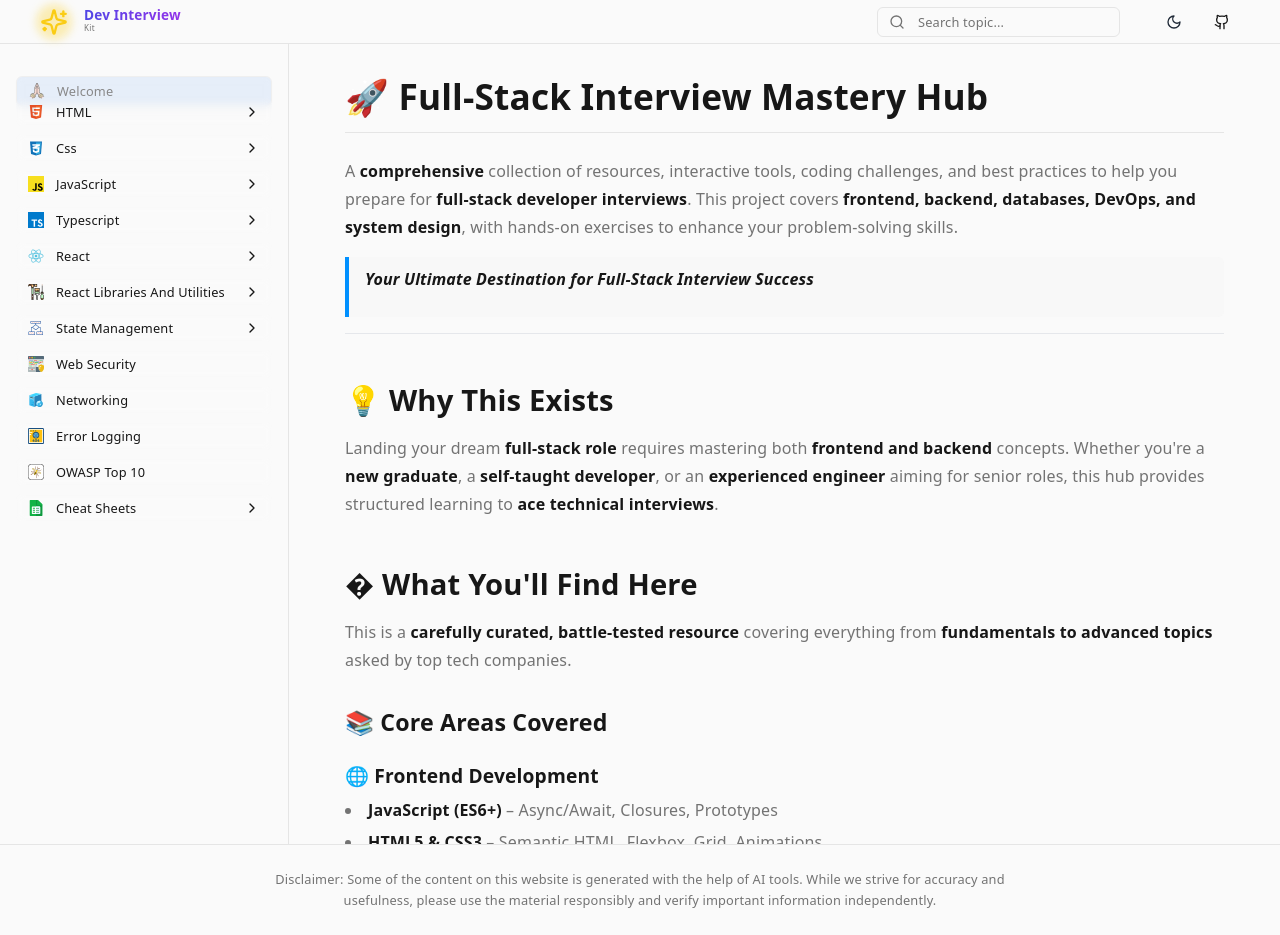
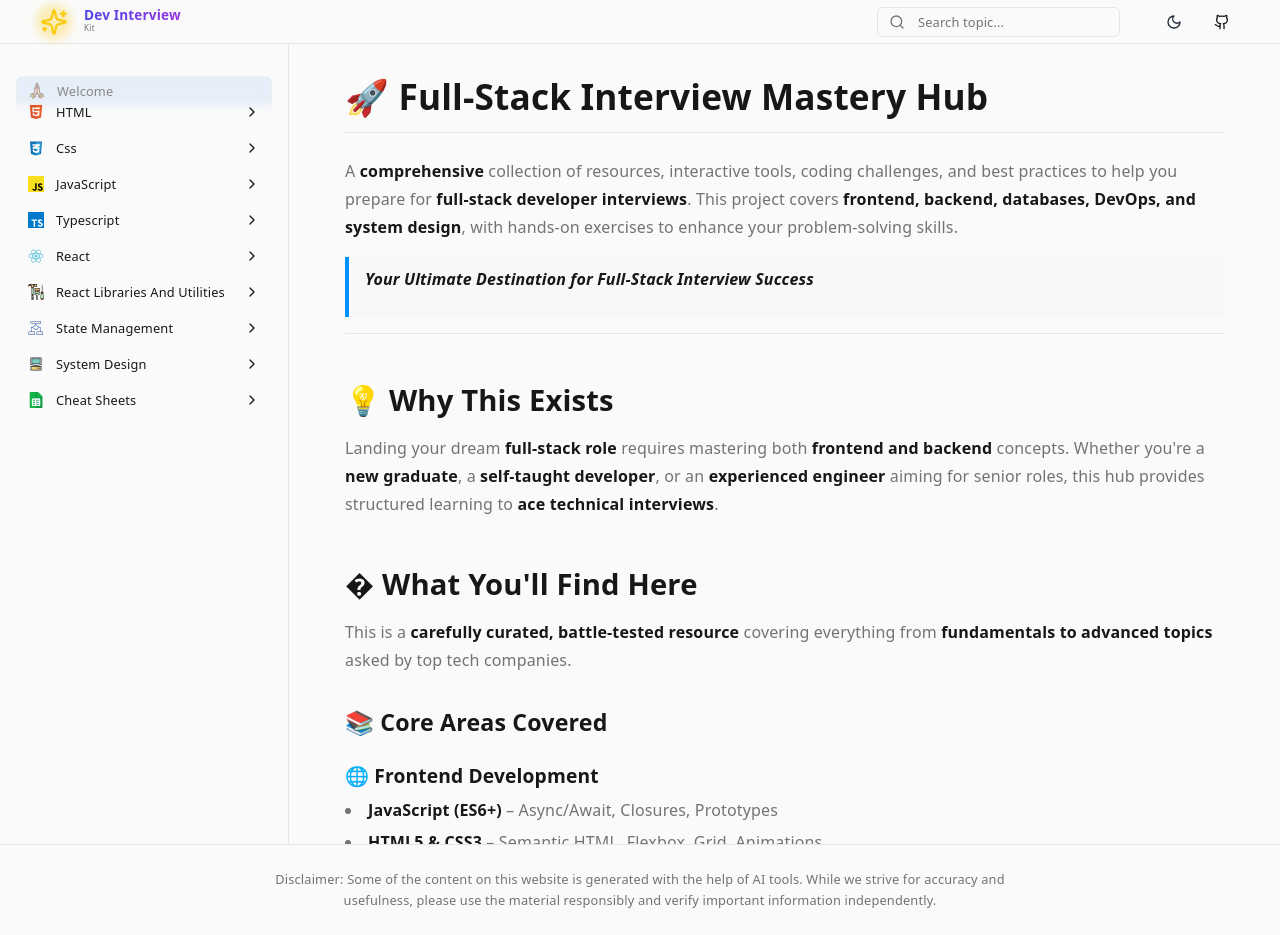
Before and after one commit to RaviTejaLadi/DevInterviewKit, a React (Vite) app: page / in a window 1280 px wide. Built offline with nearby package versions, Linux system fonts and the light colour scheme; a web font is replaced by a local one.

Commit message:
Add comprehensive markdown content for frontend technologies and resources

```diff
--- a/src/App.tsx
+++ b/src/App.tsx
@@ -1,7 +1,7 @@
 import { useState, useMemo, lazy, Suspense, useEffect } from 'react';
 import { Sidebar } from './components/Sidebar';
 
-import { markdownData } from './data/markdown-content';
+import { markdownData } from './data';
 import { Navbar } from './components/NavBar';
 import { ThemeProvider } from './context/ThemeContext';
 import { MarkdownDocument } from './types/markdown-content-types';
--- /dev/null
+++ b/src/assets/technologies/System.tsx
@@ -0,0 +1,23 @@
+import * as React from 'react';
+import { JSX } from 'react/jsx-runtime';
+const System = (props: JSX.IntrinsicAttributes & React.SVGProps<SVGSVGElement>) => (
+  <svg viewBox="0 0 1024 1024" className="icon" xmlns="http://www.w3.org/2000/svg" {...props}>
+    <g strokeWidth={0} />
+    <g strokeLinecap="round" strokeLinejoin="round" />
+    <path
+      d="M841.894 97.371H180.399c-13.502 0-24.454 10.956-24.454 24.455v431.976c0 1.21.509 2.227.701 3.375.763 11.399 9.17 21.208 20.826 22.863l65.784 9.235c50.44 7.258 111.77 16.11 167.936 22.163v32.414H186.833c-13.502 0-24.454 10.952-24.454 24.454v236.079c0 13.502 10.952 24.454 24.454 24.454h652.195c13.502 0 24.454-10.952 24.454-24.454V668.307c0-13.502-10.952-24.454-24.454-24.454H602.756v-31.077c57.57-5.86 121.767-15.348 173.797-22.991l68.588-9.744c12.42-1.783 21.334-12.801 20.952-25.094 0-.382.254-.698.254-1.145V121.827c.001-13.499-10.951-24.456-24.453-24.456"
+      fill="#27323A"
+    />
+    <path d="M211.288 692.762h603.284V879.93H211.288z" fill="#F4CE73" />
+    <path
+      d="M460.102 643.852v-27.895c19.678 1.467 38.085 2.423 53.88 2.423 11.973 0 25.598-.64 39.864-1.53v27.002zm357.336-109.285-48.016 6.815c-80.372 11.847-190.354 28.088-255.44 28.088-66.106 0-180.292-16.562-263.656-28.596l-45.47-6.369V146.281h612.583z"
+      fill="#FFF"
+    />
+    <path
+      d="M599.254 798.413h163.607c13.499 0 24.455-10.952 24.455-24.455 0-13.499-10.956-24.454-24.455-24.454H599.254c-13.501 0-24.454 10.955-24.454 24.454 0 13.503 10.953 24.455 24.454 24.455M489.4 541.13c0-12.035 9.805-21.844 21.843-21.844 11.974 0 21.781 9.808 21.781 21.844 0 11.973-9.807 21.78-21.78 21.78-12.04 0-21.844-9.808-21.844-21.78M250.772 167.49c-8.98 0-16.303 7.262-16.303 16.304V493.81c0 9.045 7.323 16.303 16.303 16.303h520.877c8.98 0 16.303-7.258 16.303-16.303V183.793c0-9.042-7.322-16.304-16.303-16.304z"
+      fill="#27323A"
+    />
+    <path d="M755.346 200.096v277.41h-488.27v-277.41z" fill="#79CCBF" />
+  </svg>
+);
+export default System;
--- a/src/assets/technologies/index.ts
+++ b/src/assets/technologies/index.ts
@@ -28,6 +28,7 @@ import WebSecurity from './WebSecurity';
 import Network from './Network';
 import ErrorLogging from './ErrorLogging';
 import Owasp from './Owasp';
+import System from './System';
 
 export {
   WebSecurity,
@@ -60,4 +61,5 @@ export {
   Network,
   ErrorLogging,
   Owasp,
+  System,
 };
--- a/src/data/markdown-content.ts
+++ b/src/data/index.ts
@@ -51,10 +51,10 @@ import gitCheatSheet from './Resources/cheat-sheets/git.md?raw';
 import httpCheatSheet from './Resources/cheat-sheets/http.md?raw';
 import tailwindCheatSheet from './Resources/cheat-sheets/tailwind.md?raw';
 
-import webSecurity from './web-security.md?raw';
-import networking from './networking.md?raw';
-import errorLogging from './logging-and-monitoring.md?raw';
-import owasp from './owasp.md?raw';
+import webSecurity from './SystemDesign/web-security.md?raw';
+import networking from './SystemDesign/networking.md?raw';
+import errorLogging from './SystemDesign/logging-and-monitoring.md?raw';
+import owasp from './SystemDesign/owasp.md?raw';
 
 import Namaste from '@/assets/Icons/Namaste';
 import {
@@ -67,6 +67,7 @@ import {
   Owasp,
   React,
   Sheets,
+  System,
   TypeScript,
   Utils,
   WebSecurity,
@@ -308,45 +309,33 @@ export const markdownData: Category[] = [
     ],
   },
   {
-    id: 'web-security',
-    title: 'Web Security',
-    Icon: WebSecurity,
-    document: {
+    id: 'system-design',
+    title: 'System Design',
+    Icon: System,
+    documents: [
+      {
         id: 'web-security-intro',
         title: 'Introduction',
         content: webSecurity,
       },
-  },
       {
-    id: 'networking',
-    title: 'Networking',
-    Icon: Network,
-    document: {
         id: 'networking-questions',
         title: 'Introduction',
         content: networking,
       },
-  },
       {
-    id: 'error-logging',
-    title: 'Error Logging',
-    Icon: ErrorLogging,
-    document: {
         id: '   error-logging-questions',
         title: 'Introduction',
         content: errorLogging,
       },
-  },
       {
-    id: 'owasp-top-10',
-    title: 'OWASP Top 10',
-    Icon: Owasp,
-    document: {
         id: 'owasp',
         title: 'Introduction',
         content: owasp,
       },
+    ],
   },
+
   {
     id: 'cheat-sheets',
     title: 'Cheat Sheets',
```
Also changed, not shown: src/data/SystemDesign/logging-and-monitoring.md (renamed from src/data/logging-and-monitoring.md), src/data/SystemDesign/networking.md (renamed from src/data/networking.md), src/data/SystemDesign/owasp.md (renamed from src/data/owasp.md), src/data/SystemDesign/web-security.md (renamed from src/data/web-security.md). Lines whose indentation alone changed are shown as unchanged.
